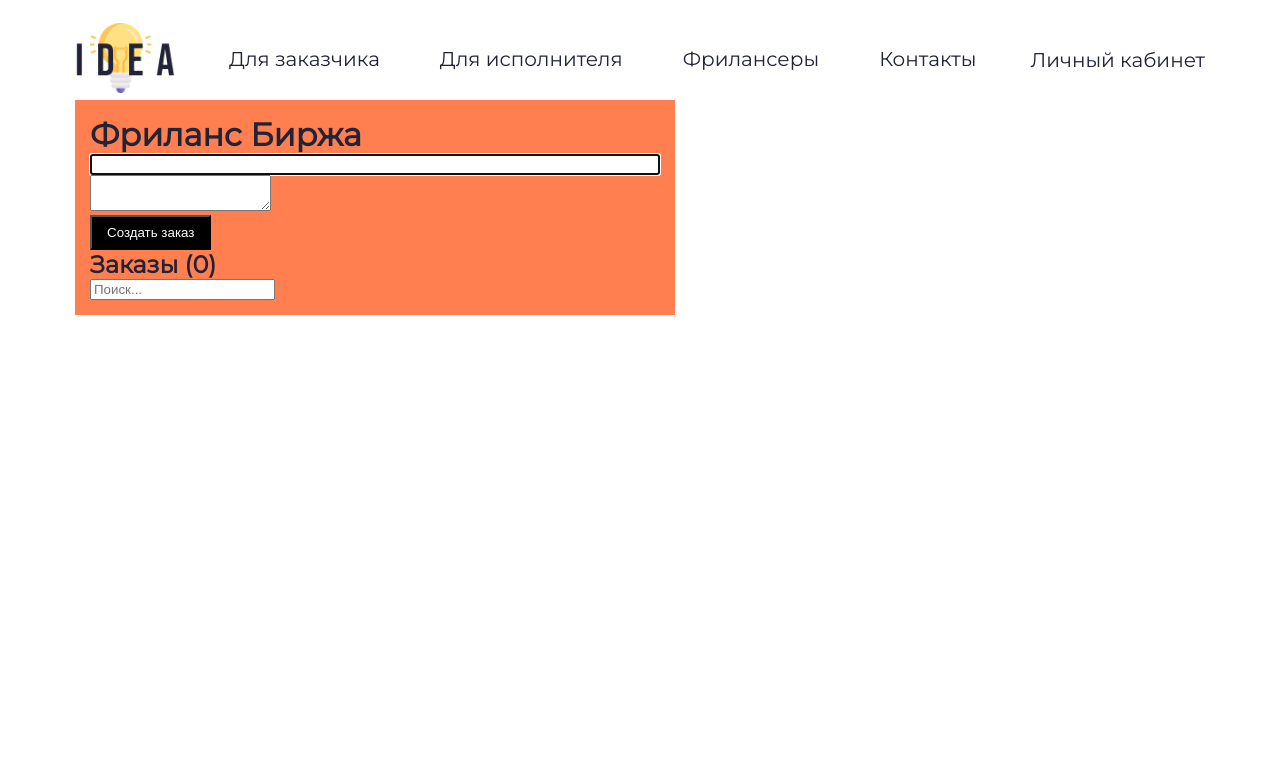
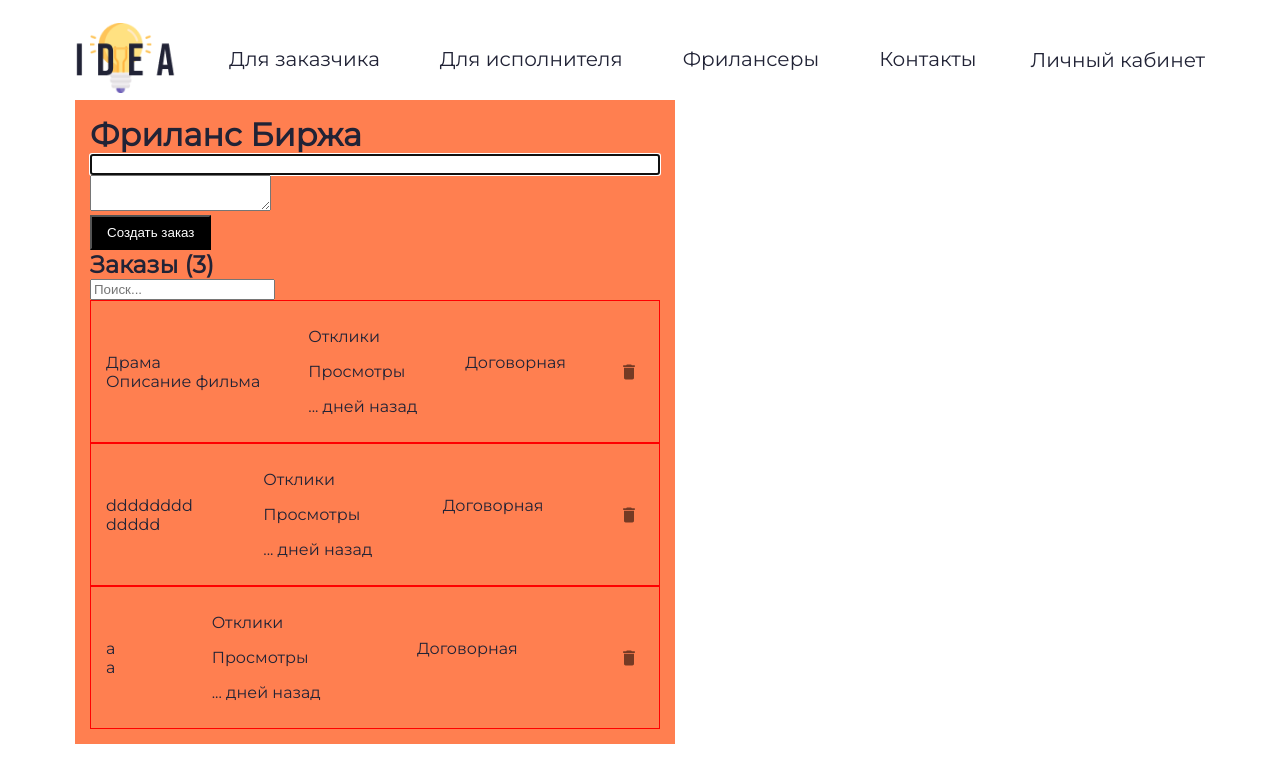
Before and after one commit to Don-Mihai/react-project-02, a React (Create React App) app: page /orders/create in a window 1280 px wide. Shown: the top 782 px of the page. Built offline with nearby package versions, Linux system fonts and the light colour scheme; data requests are answered from the project's data file; a web font is replaced by a local one.

Commit message:
axios, useEffect, json-server

```diff
--- /dev/null
+++ b/db.json
@@ -0,0 +1,29 @@
+{
+  "posts": [
+    {
+      "name": "Драма",
+      "describe": "Описание фильма",
+      "id": 3
+    },
+    {
+      "name": "dddddddd",
+      "describe": "ddddd",
+      "id": 4
+    },
+    {
+      "name": "a",
+      "describe": "a",
+      "id": 5
+    }
+  ],
+  "comments": [
+    {
+      "id": 1,
+      "body": "some comment",
+      "postId": 1
+    }
+  ],
+  "profile": {
+    "name": "typicode"
+  }
+}
--- a/package.json
+++ b/package.json
@@ -10,6 +10,7 @@
     "@testing-library/jest-dom": "^5.16.5",
     "@testing-library/react": "^13.4.0",
     "@testing-library/user-event": "^13.5.0",
+    "axios": "^1.3.4",
     "react": "^18.2.0",
     "react-dom": "^18.2.0",
     "react-router-dom": "^6.8.1",
--- a/src/components/CreateOrder/CreateOrder.js
+++ b/src/components/CreateOrder/CreateOrder.js
@@ -1,6 +1,7 @@
 import { useEffect, useRef, useState } from "react";
 import Orders from "../Orders/Orders";
 import "./CreateOrder.scss";
+import axios from 'axios';
 
 function CreateOrder() {
   const [formValues, setFormValues] = useState({});
@@ -24,17 +25,22 @@ function CreateOrder() {
   }, [])
 
 
+  useEffect(async () => {
+    const data = await (await axios.get('http://localhost:3001/posts')).data
+    setOrders(data)
+  }, [])
+
   const handleChange = (event) => {
     // взять данные инпута
     setFormValues({ ...formValues, name: event.target.value });
 
-    console.log(formValues);
+    // console.log(formValues);
   };
 
   const handleChangeSecondary = (event) => {
     // взять данные инпута
     setFormValues({ ...formValues, describe: event.target.value });
-    console.log(formValues);
+    // console.log(formValues);
   };
 
   const clearInput = () => {
@@ -46,7 +52,6 @@ function CreateOrder() {
 
   const placeOrder = () => {
     const newOrder = {
-      id: Math.random(),
       name: formValues.name,
       describe: formValues.describe,
     };
@@ -62,6 +67,8 @@ function CreateOrder() {
     setOrders((prev) => {
       return [...prev, newOrder];
     });
+
+    axios.post('http://localhost:3001/posts', newOrder)
 
     clearInput();
   };
--- a/src/pages/Home.js
+++ b/src/pages/Home.js
@@ -16,12 +16,14 @@ const Home = () => {
               для поиска нужных друг другу людей
             </h2>
             <div className="home__top_buttons">
+            <Link to={"orders/create"}>
               <button
                 className="home__top_button home__top_button-create"
                 type="button"
               >
                 Создать заказ
               </button>
+              </Link>
               <button
                 className="home__top_button home__top_button-search"
                 type="button"
```
Also changed, not shown: 1 other file (tests, documents, lock files or other folders).
